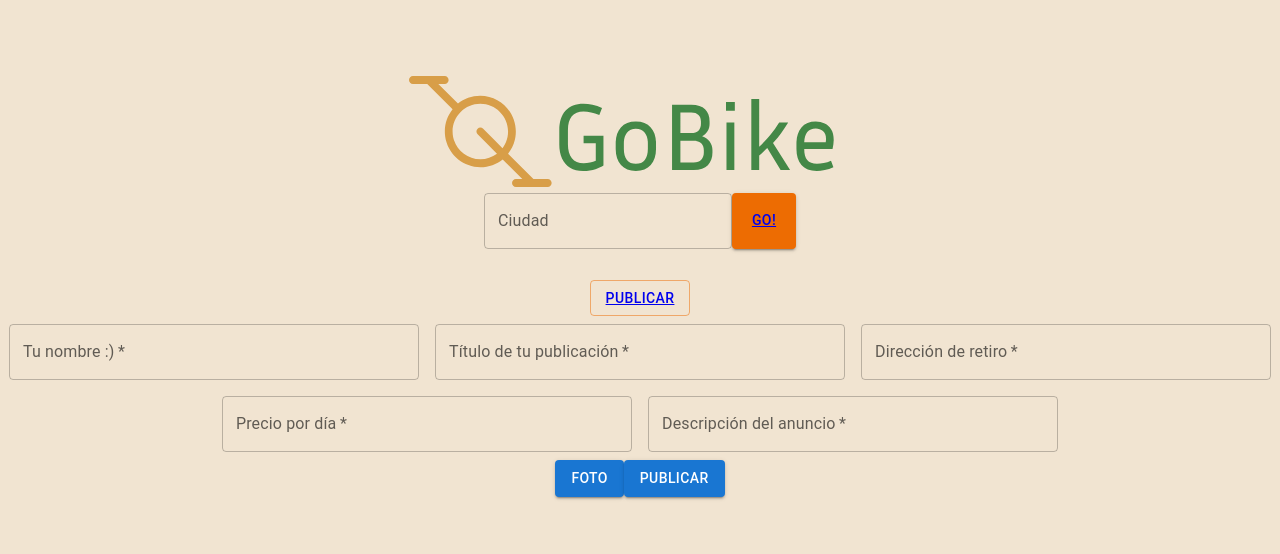
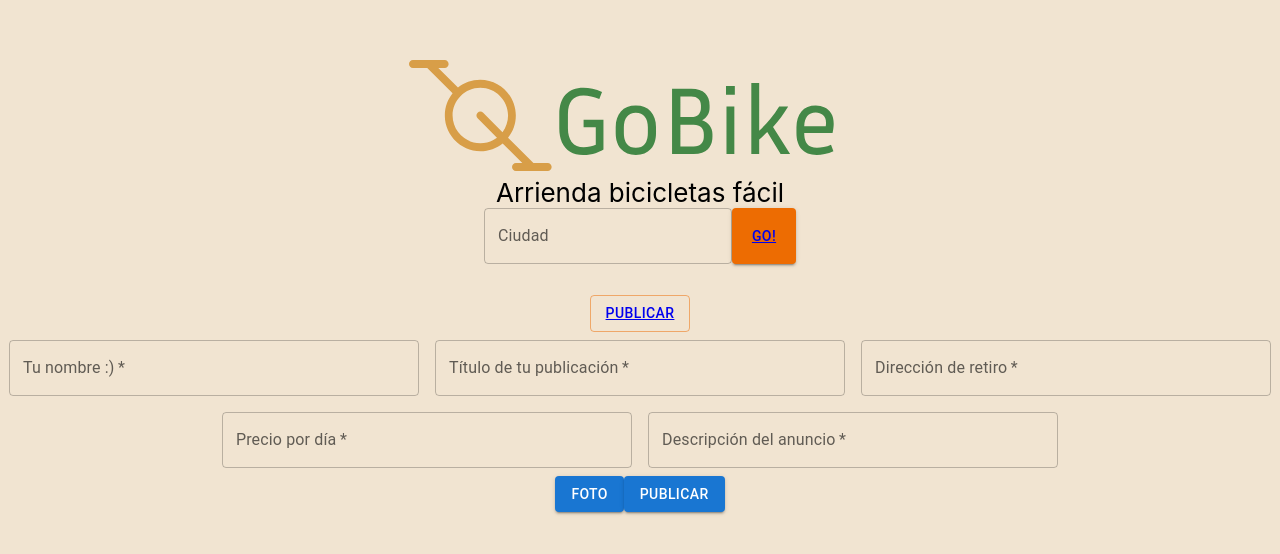
Before and after one commit to isavega/liverpool-hackaton, a React (Create React App) app: page /publicar in a window 1280 px wide. Shown: the part 114-668 px from the top of the page. Built offline with nearby package versions, Linux system fonts and the light colour scheme; no server answers; the database is empty.

Commit message:
fixed edge cases on bike search

```diff
--- a/src/App.css
+++ b/src/App.css
@@ -39,6 +39,10 @@
   }
 }
 
+.landing {
+  color:black;
+}
+
 .container {
   columns: auto;
   text-align: left;
--- a/src/App.js
+++ b/src/App.js
@@ -38,6 +38,7 @@ const App = () => {
     <div className="App">
        <header className="App-header">
        <Link to='/'><img src={logo}/></Link>
+        <div className="landing">Arrienda bicicletas fácil</div>
           <div>
             <div className='row'>
               <TextField  onChange={event =>setSearchCity(event.target.value)} id="outlined-basic" label="Ciudad" variant="outlined" />
--- a/src/views/results.js
+++ b/src/views/results.js
@@ -12,11 +12,11 @@ function Results() {
 
 // fetch data
 
-  const { currentList } = useSelector((state) => state.base);
+  const { publicationsList } = useSelector((state) => state.base);
 
-  console.log( "currentList is ", currentList );
+  console.log( "publicationsList is ", publicationsList );
 
-  currentList?.map((item) => (
+  publicationsList?.map((item) => (
     <p>{item.user}</p>
   ))
 
@@ -27,11 +27,20 @@ function Results() {
 // filter by search term
   const value = location.search.substring(1)
 
-  const bikeList = currentList.filter(function(x) {
-    return x.address== value;
+
+  // Si usuario puso algo
+
+  var bikeList = publicationsList.filter(function(x) {
+    return x.address == value;
   })
 
   console.log("filteredlist is", bikeList);
+
+  // Error que usuario no haya puesto nada, mostrar todo
+
+  if (value=="") {
+    bikeList = publicationsList
+  }
 
   return (
     <div className="App">
```
Also changed, not shown: src/components/Message.js (added), 1 other file (tests, documents, lock files or other folders).
